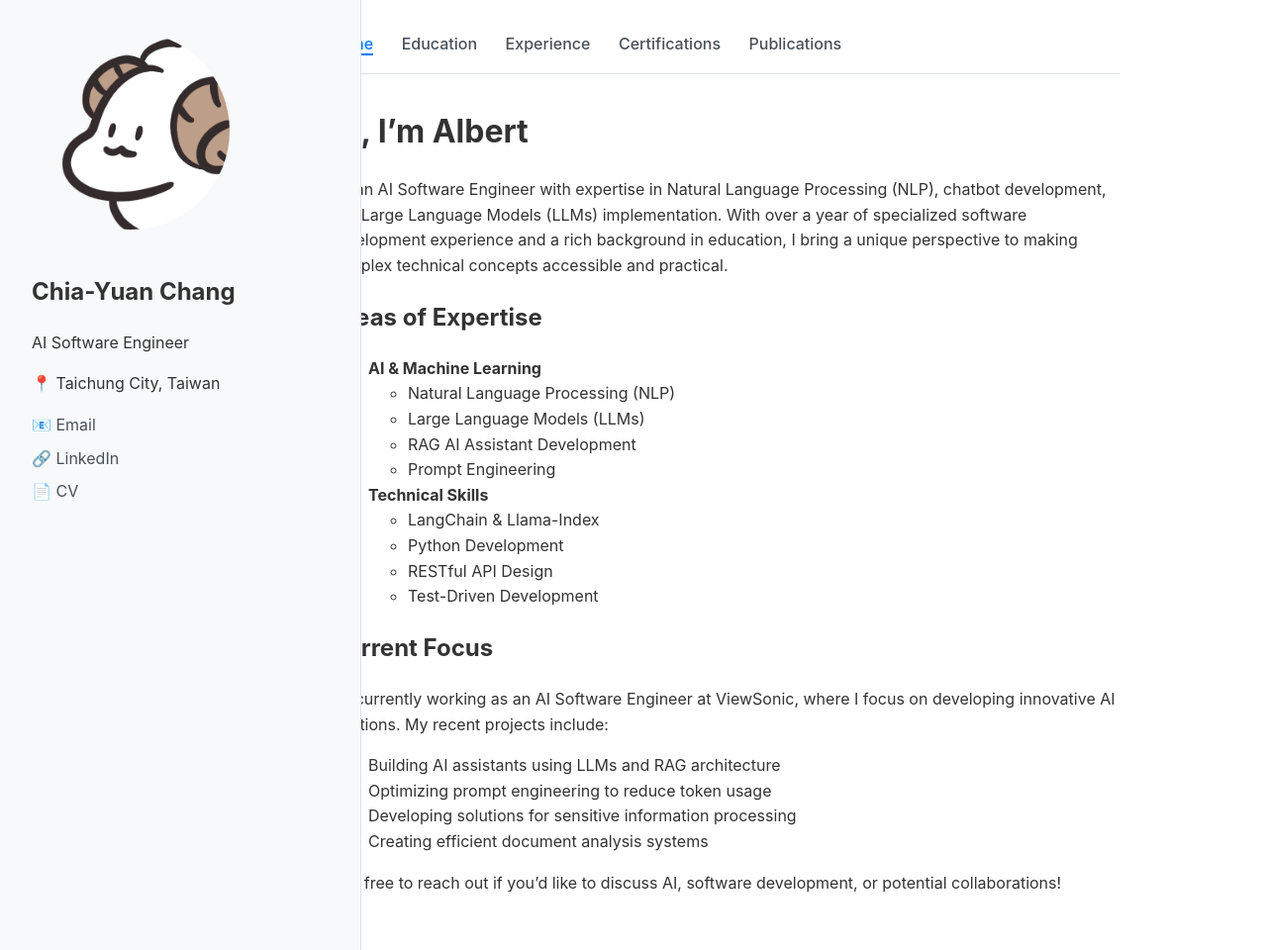
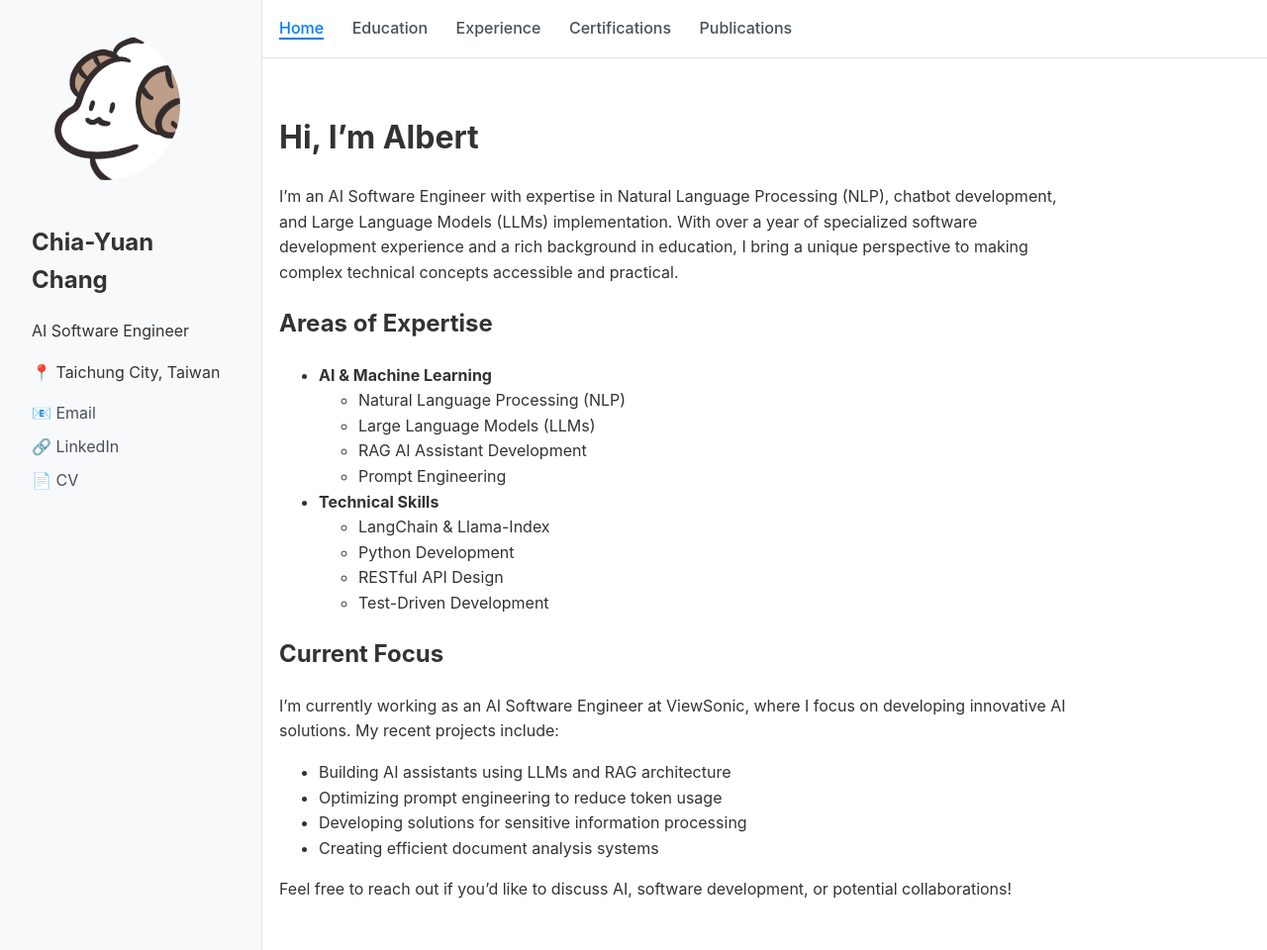
Before and after one commit to ChiaYuanChang/ChiaYuanChang.github.io, a Jekyll site: the page built from index.md, in a window 1280 px wide and 960 px high. Shown: the whole window at 99% size. Built offline with Jekyll 4.4.1, drawn with Linux system fonts in a browser that asks for light colours.

Commit message:
style: adjust sidebar and navigation layout - Reduce sidebar width to 200px - Fix content margin to prevent overlap - Adjust navigation bar position and spacing

```diff
--- a/_layouts/default.html
+++ b/_layouts/default.html
@@ -18,25 +18,26 @@
         }
 
         .sidebar {
-            width: 300px;
+            width: 200px;
             background-color: #f8f9fa;
             padding: 2rem;
             position: fixed;
             height: 100vh;
             overflow-y: auto;
             border-right: 1px solid #dee2e6;
+            z-index: 1000;  /* Added to ensure sidebar stays on top */
         }
 
         .content {
             flex: 1;
             padding: 2rem;
-            margin-left: 300px;
+            margin-left: 250px;  /* Increased from 200px to 250px to account for sidebar padding */
             max-width: 800px;
         }
 
         .profile-image {
-            width: 200px;
-            height: 200px;
+            width: 150px;
+            height: 150px;
             border-radius: 50%;
             margin-bottom: 1rem;
             object-fit: cover;
@@ -78,6 +79,14 @@
             margin-bottom: 2rem;
             border-bottom: 1px solid #dee2e6;
             padding-bottom: 1rem;
+            margin-left: 250px;  /* Increased from 200px to 250px to match content margin */
+            background-color: white;
+            position: fixed;
+            top: 0;
+            right: 0;
+            left: 0;
+            padding: 1rem 2rem;
+            z-index: 999;
         }
 
         .nav a {
@@ -94,6 +103,11 @@
         .nav a.active {
             color: #007bff;
             border-bottom: 2px solid #007bff;
+        }
+
+        /* Added to prevent content from being hidden under fixed nav */
+        main.content {
+            margin-top: 60px;  /* Adjust based on nav height */
         }
     </style>
 </head>
```
